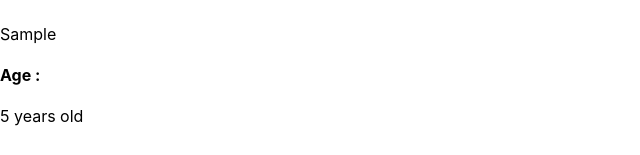
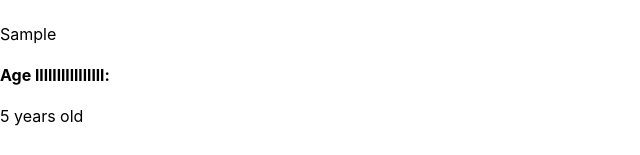
Before and after one commit to farbodlo/user, a React (Create React App) app: page / in a window 1280 px wide. Both pictures are taken after typing "Sample", "5" into the empty fields and a click on the button "Add User". Shown: the part 246-401 px from the top of the page, without its empty margins (0-640 px from the left). Built offline with nearby package versions, Linux system fonts and the light colour scheme.

Commit message:
farbodaccount

```diff
--- a/src/Component/List/MemberItem.js
+++ b/src/Component/List/MemberItem.js
@@ -5,7 +5,7 @@ const MemberItem = (props) => {
     <div>
       <h4>Username :</h4>
       <p>{props.userName}</p>
-      <h4>Age :</h4>
+      <h4>Age llllllllllllllll:</h4>
       <p>{props.userAge} years old</p>
     </div>
   );
```
